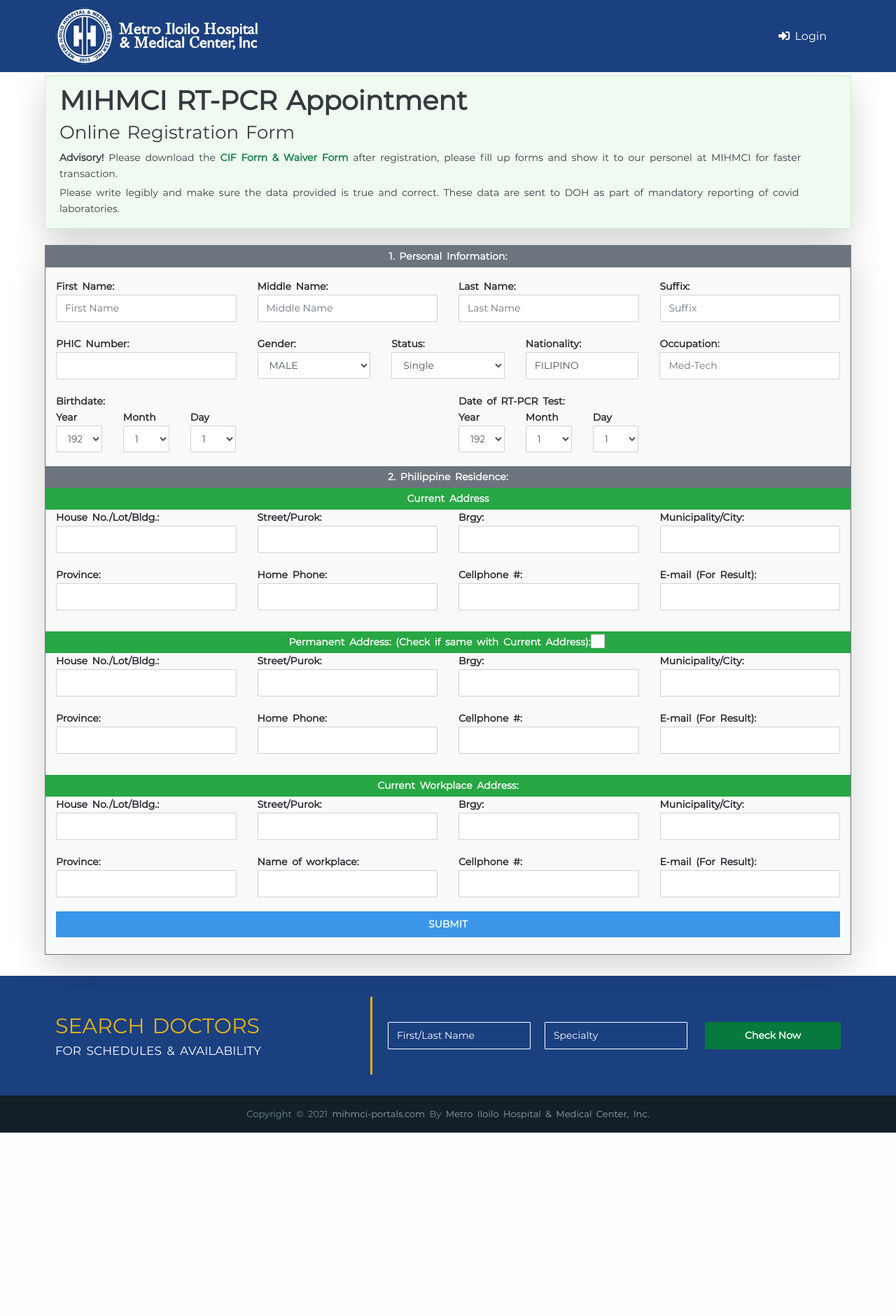
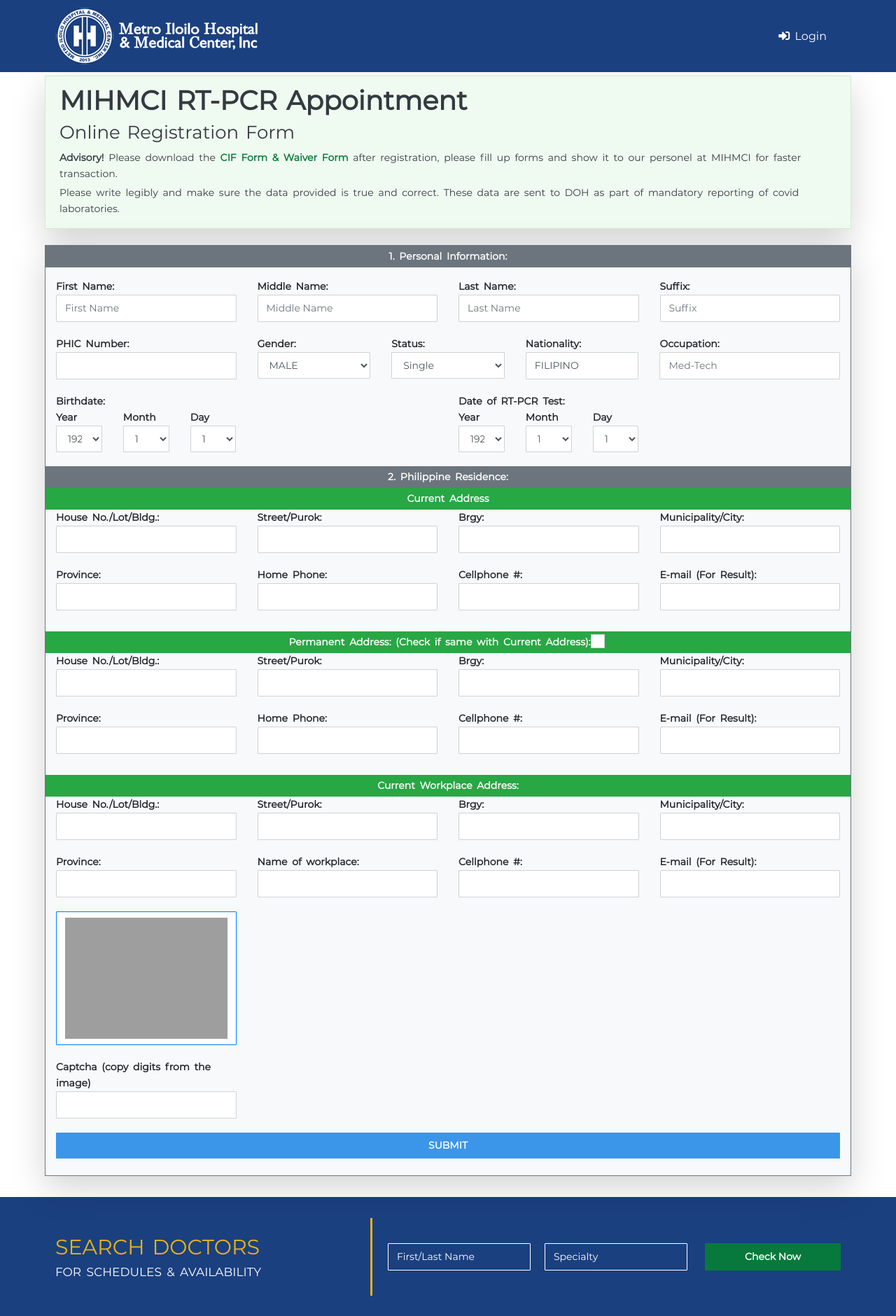
Before and after one commit to mico-dev/mihcmi-portals, a PHP site: page / in a window 1280 px wide. Shown: the top 1880 px of the page at 70% size. Before the commit the page ends 1618 px from the top, so only its background shows below. Run offline with PHP 8.4, Linux system fonts and the light colour scheme; data that the repository does not hold is empty; grey boxes are pictures that could not be loaded.

Commit message:
added captcha

```diff
--- /dev/null
+++ b/captcha.php
@@ -0,0 +1,36 @@
+<?php
+//Adapted for The Art of Web: www.the-art-of-web.com
+// Please acknowledge use of this code by including this header.
+
+  // initialise image with dimensions of 120 x 30 pixels
+  $image = @imagecreatetruecolor(120, 30) or die("Cannot Initialize new GD image stream");
+
+  // set background to white and allocate drawing colours
+  $background = imagecolorallocate($image, 0xFF, 0xFF, 0xFF);
+  imagefill($image, 0, 0, $background);
+  $linecolor = imagecolorallocate($image, 0xCC, 0xCC, 0xCC);
+  $textcolor = imagecolorallocate($image, 0x33, 0x33, 0x33);
+
+  // draw random lines on canvas
+  for($i=0; $i < 6; $i++) {
+    imagesetthickness($image, rand(1,3));
+    imageline($image, 0, rand(0,30), 120, rand(0,30), $linecolor);
+  }
+
+  session_start();
+
+  // add random digits to canvas
+  $digit = '';
+  for($x = 15; $x <= 95; $x += 20) {
+    $digit .= ($num = rand(0, 9));
+    imagechar($image, rand(3, 5), $x, rand(2, 14), $num, $textcolor);
+  }
+
+  // record digits in session variable
+  $_SESSION['digit'] = $digit;
+
+  // display image and clean up
+  header('Content-type: image/png');
+  imagepng($image);
+  imagedestroy($image);
+  ?>
--- a/index.php
+++ b/index.php
@@ -1,3 +1,6 @@
+<?php
+session_start();
+?>
 <!DOCTYPE html>
 <html lang="en">
     <head>
@@ -213,8 +216,10 @@ $date =  $_POST['ayear'].'-'.$_POST['amonth'].'-'. $_POST['aday'];
     $xdate = strtotime($date);
     $now = strtotime(date('Y-m-d'));
     $sunday = date('l', $xdate);
+        ###
+        if($_POST['captcha'] == $_SESSION['digit']){
 
-
+            ###
             $regrtpax = mysqli_query($con, "INSERT INTO `tb_rtpcrnewcifonline` (`rt_primaryai`, `rt_lname`, `rt_fname`, `rt_mname`, `rt_suffix`, `rt_bdate`, `rt_gender`, `rt_cstatus`, `rt_occupation`, `rt_nationality`, `rt_phicnumber`, `rt_curaddhousenum`, `rt_curstreet`, `rt_curbarangay`, `rt_curcity`, `rt_curprovince`, `rt_curhomephone`, `rt_curcontactnumber`, `rt_curemail`, `rt_peraddhousenum`, `rt_perstreet`, `rt_perbarangay`, `rt_percity`, `rt_perprovince`, `rt_perhomephone`, `rt_percontactnumber`, `rt_peremail`, `rt_wpaddhousenum`, `rt_wpstreet`, `rt_wpbarangay`, `rt_wpcity`, `rt_wpprovince`, `rt_wphomephone`, `rt_wpcontactnumber`, `rt_wpemail`, `rt_code`, `rt_datesched`) VALUES (NULL, '$lname', '$fname', '$mname', '$suffix', '$bdate', '$gender', '$cstatus', '$occupation', '$nationality', '$phicnumber', '$curaddhousenum', '$curstreet', '$curbarangay', '$curcity', '$curprovince', '$curhomephone', '$curcontactnumber', '$curemail', '$peraddhousenum', '$perstreet','$perbarangay', '$percity', '$perprovince', '$perhomephone', '$percontactnumber', '$peremail', '$wpaddhousenum' , '$wpstreet' , '$wpbarangay' , '$wpcity' , '$wpprovince' , '$wphomephone' , '$wpcontactnumber' , '$wpemail', '$code', '$date');" );
 
 
@@ -276,10 +281,16 @@ if (mail($to, $subject, $message, $headers)){
     echo "<div class='alert alert-primary' align='center'><strong>Success! </strong> An email has been sent to <b>$curemail</b> for verification.<br>E-mail may be delayed up to 1 minute.<br>See you at Metro Iloilo Hospital & Medical Center, Inc.<br><br>Login to your Applicant profile using credentials below:<br>
         Username: <b>".$lname."</b>
         <br>Password: <b>".$code."</b></div>";
-}
-else{
+    } else {
         echo "<div class='alert alert-danger' align='center'><strong>Error! </strong>Failed sending verification email. Please try again.</div>";
     }
+    ###
+        }else{
+            echo "<div class='alert alert-danger' align='center'><strong>Error! </strong>Captcha do not match. Please try again.</div>";
+        }
+        ###
+
+
 
 
   /*}*/
@@ -567,8 +578,11 @@ else{
                                             E-mail (For Result):
                                             <input class="form-control" type="email"   name="wpemail" autocomplete='off'   placeholder=" " value='<?php echo $wpemail; ?>'>
                                     </div>
-
-
+                                    <div class="col-lg-3 font-weight-bold">
+                                        <img src="captcha.php" alt="CAPTCHA" class="img-fluid border border-primary form-control">
+                                        Captcha (copy digits from the image)
+                                        <input type="text" size="6" maxlength="5" name="captcha" value="" class="form-control" required>
+                                    </div>
                                     <div class="col-md-12 col-lg-12 mb-3">
                                         <div>
                                              <input type='submit' name="submit" class="btn btn-primary btn-block" value="SUBMIT">
@@ -592,7 +606,6 @@ else{
                                 <div class="row">
                                     <div class="col-md-6 col-lg-4">
                                         <div>
-
                                             <input class="form-control" type="text" name='name' placeholder="First/Last Name" autocomplete="off">
                                         </div>
                                     </div>
```
Lines whose indentation alone changed are shown as unchanged.
